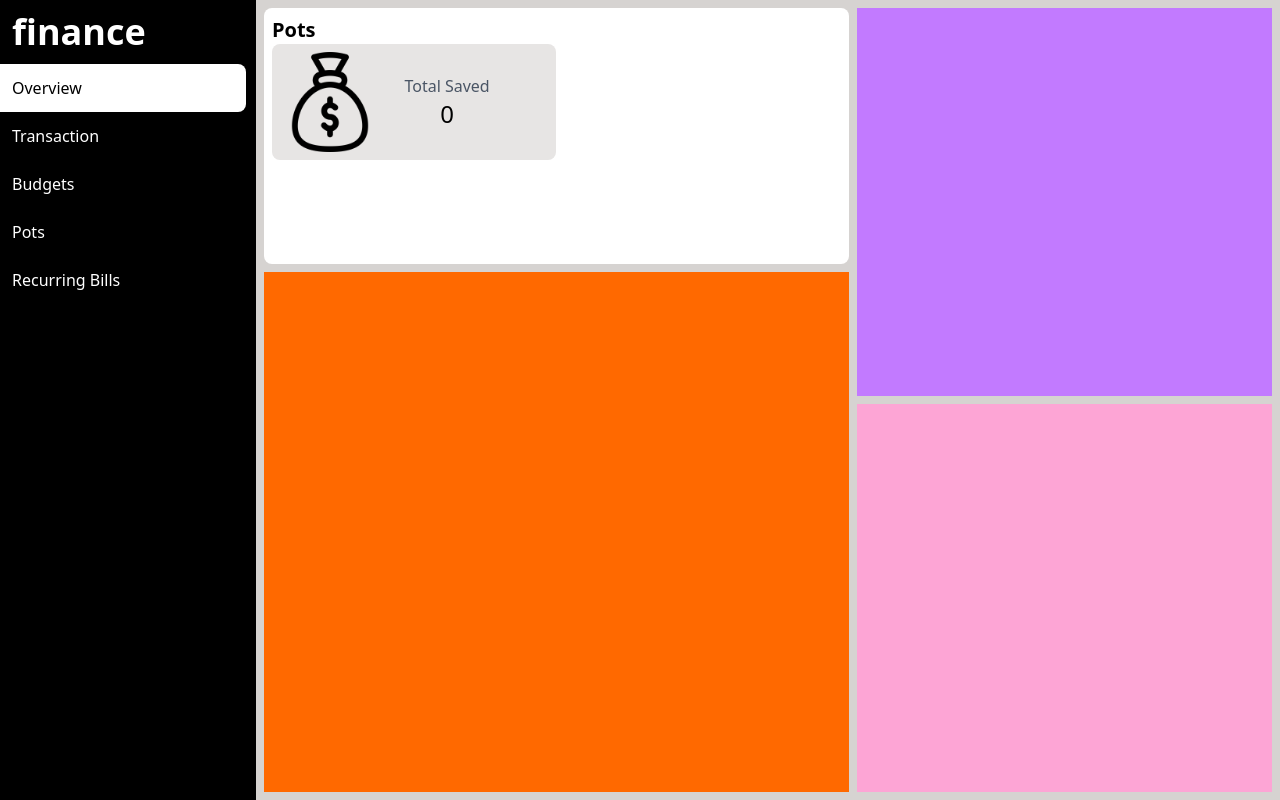
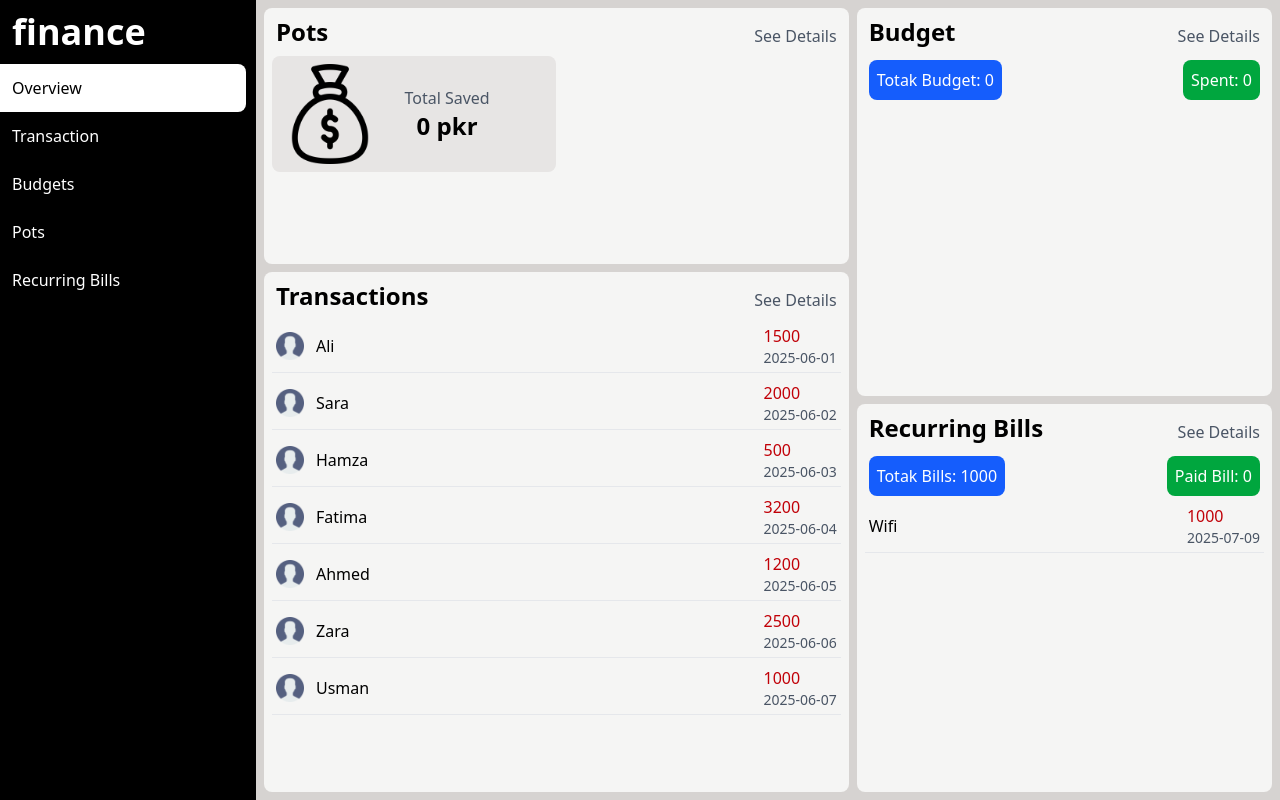
Before and after one commit to ManiyaNehal19/Finance-Dashboard, a React (Vite) app: page / in a window 1280 px wide. Built offline with nearby package versions, Linux system fonts and the light colour scheme.

Commit message:
Completed Dashbaord

```diff
--- a/package.json
+++ b/package.json
@@ -11,7 +11,9 @@
   },
   "dependencies": {
     "@tailwindcss/vite": "^4.1.11",
+    "chart.js": "^4.5.0",
     "react": "^19.1.0",
+    "react-chartjs-2": "^5.3.0",
     "react-dom": "^19.1.0",
     "react-router-dom": "^7.6.3",
     "tailwindcss": "^4.1.11"
--- a/src/Components/OverView.jsx
+++ b/src/Components/OverView.jsx
@@ -2,49 +2,160 @@ import React, { useContext } from 'react';
 import { AppContext } from '../Context/AppContext.jsx';
 import transactions from '../Data/transaction.js';
 import money_bag from '../assets/money-bag.png'
+import { NavLink } from 'react-router-dom';
+import Transaction_info from '../Utils/transaction_info.jsx';
+
 function OverView() {
+
   const {
     BillArr,
     setBillArr,
     PotsArr,
     setPotsArr,
     budget_array,
-    setBugetArr, // Keep this if it's named this way in context
+    setBugetArr,
   } = useContext(AppContext);
   const pots_total = PotsArr.reduce((total,item) => item.saved+total, 0)
   const firstFourPots = PotsArr.slice(0, 4);
   const firstFourBudget = budget_array.slice(0,4);
   const firstFourBill = BillArr.slice(0,4);
-  const transaction5 = transactions.slice(0,5);
+  const transaction5 = transactions.slice(0,7);
+
+  const total= BillArr.reduce((total,item )=>item.amount+total,0)
+  const paidBilllist = BillArr.filter(item=>(item.status===true))  ;
+  const paidBill = paidBilllist.reduce((total,item)=>item.amount+total,0)
+
   return (
     <div className=" grid grid-cols-12 gap-2 bg-stone-300 grid-rows-6 col-span-4 p-2 ">
 
-      <div className="col-span-7 row-span-2 bg-white rounded-lg p-2 flex ">
-        <div className='w-1/2'>
-          <h1 className='font-bold text-xl'>Pots</h1>
-          <div className='bg-stone-200 text-center p-2 flex items-center rounded-lg'>
+      <div className="col-span-7 row-span-2 bg-stone-100 rounded-lg p-2 ">
+        <div className='flex items-center justify-between mr-1 ml-1'>
+          <h1 className='font-bold text-2xl mb-2'>Pots</h1>
+
+          <NavLink
+            key='pots'
+            to='/Pots'
+            end
+            className='text-gray-600 hover:cursor-pointer'
+          >
+           See Details
+          </NavLink>
+
+        </div>
+        <div className='flex'>
+          <div className='bg-stone-200 text-center p-2 flex items-center rounded-lg  w-1/2'>
             <img className='h-25 w-auto' src={money_bag} alt="" />
             <div className='w-1/2'>
             <p className='text-gray-600'>Total Saved</p>
-            <p className="text-2xl">{pots_total} </p>
+            <p className="text-2xl font-bold">{pots_total}{" "}pkr</p>
             </div>
 
             </div>
+            <div className='p-2 w-1/2 grid grid-cols-2 gap-2'>
+  {firstFourPots.map((item, index) => (
+    <div
+      key={index}
+      className={`bg-stone-200 border-l-4 ${index%2===0?"border-blue-600":"border-green-600"}  flex items-center justify-center rounded-lg h-16 text-center p-2`}
+    >
+      {item.name}
+    </div>
+  ))}
+</div>
           </div>
-        <div>
-        {firstFourPots.map(item=>(
-          <div>
-            {item.name}
-          </div>
-        ))}
-      </div>
+
       </div>
 
 
-      <div className="col-span-5 row-span-3 bg-purple-400"></div>
+      <div className="col-span-5 row-span-3 bg-purple-400  bg-stone-100 rounded-lg p-2 ">
 
-      <div className="col-span-7 row-span-4 bg-orange-500 "></div>
-      <div className="col-span-5 row-span-3 bg-pink-300 "></div>
+      <div className='flex items-center justify-between mr-1 ml-1'>
+          <h1 className='font-bold text-2xl mb-2'>Budget</h1>
+
+          <NavLink
+            key='budget'
+            to='/Budgets'
+            end
+            className='text-gray-600 hover:cursor-pointer'
+          >
+           See Details
+          </NavLink>
+          </div>
+
+        <div className='flex items-center justify-between p-1 text-center'>
+            <h1 className='text-white p-2 bg-blue-600 rounded-lg '>Totak Budget: {firstFourBudget.reduce((total,item)=>item.total+total,0)}</h1>
+            <h1 className='text-white p-2 bg-green-600 rounded-lg'>Spent: {firstFourBudget.reduce((total,item)=>item.spent+total,0)}</h1>
+        </div>
+        <div>
+          {firstFourBudget.map(item=>(
+           <div className='flex items-center justify-between mb-1 border-b border-gray-200 p-1'>
+           <div className='flex items-center'>
+
+               <h3>{item.name}</h3>
+            </div>
+           <div>
+           <p>{item.spent}/{item.total}</p>
+
+           </div>
+       </div>
+          ))}
+        </div>
+
+
+      </div>
+
+      <div className="col-span-7 row-span-4 bg-stone-100 rounded-lg p-2 ">
+      <div className='flex items-center justify-between mr-1 ml-1'>
+          <h1 className='font-bold text-2xl mb-2'>Transactions</h1>
+
+          <NavLink
+            key='transactions'
+            to='/Transactions'
+            end
+            className='text-gray-600 hover:cursor-pointer'
+          >
+           See Details
+          </NavLink>
+
+        </div>
+        <div>
+          {transaction5.map(item=>(
+            <Transaction_info name={item.name} date={item.date} receieved={item.receieved} amount={item.amount} />
+          ))}
+        </div>
+      </div>
+      <div className="col-span-5 row-span-3  bg-stone-100 rounded-lg p-2  ">
+      <div className='flex items-center justify-between mr-1 ml-1'>
+          <h1 className='font-bold text-2xl mb-2'>Recurring Bills</h1>
+
+          <NavLink
+            key='bills'
+            to='/RecurringBills'
+            end
+            className='text-gray-600 hover:cursor-pointer'
+          >
+           See Details
+          </NavLink>
+          </div>
+
+        <div className='flex items-center justify-between p-1 text-center'>
+            <h1 className='text-white p-2 bg-blue-600 rounded-lg '>Totak Bills: {total}</h1>
+            <h1 className='text-white p-2 bg-green-600 rounded-lg'>Paid Bill: {paidBill}</h1>
+        </div>
+        <div>
+          {firstFourBill.map(item=>(
+           <div className='flex items-center justify-between mb-1 border-b border-gray-200 p-1'>
+           <div className='flex items-center'>
+
+               <h3>{item.name}</h3>
+            </div>
+           <div>
+           <p className={`${item.status?"text-green-700" :"text-red-700" }`}>{item.amount}</p>
+           <p className={'text-sm text-gray-600'}>{item.due}</p>
+           </div>
+       </div>
+          ))}
+        </div>
+      </div>
     </div>
   );
 }
--- a/src/Utils/transaction_info.jsx
+++ b/src/Utils/transaction_info.jsx
@@ -1,7 +1,6 @@
 import React from 'react'
 import user_img from '../assets/user.png'
 function Transaction_info({name, date, receieved, amount }) {
-    // console.log(name, date, receieved, amount);
     const isRecived = receieved=="received"? true: false;
   return (
     <div className='flex items-center justify-between mb-1 border-b border-gray-200 p-1'>
```
Also changed, not shown: 1 other file (tests, documents, lock files or other folders).
